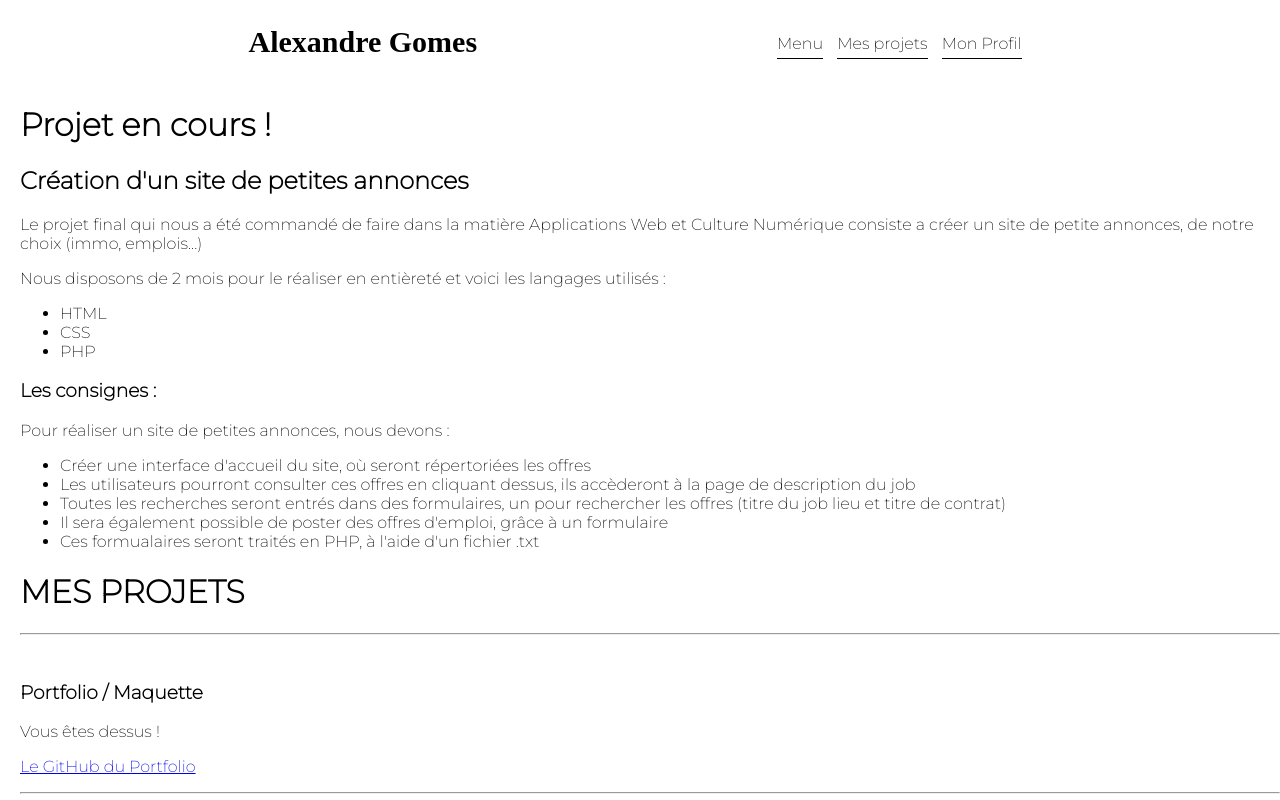
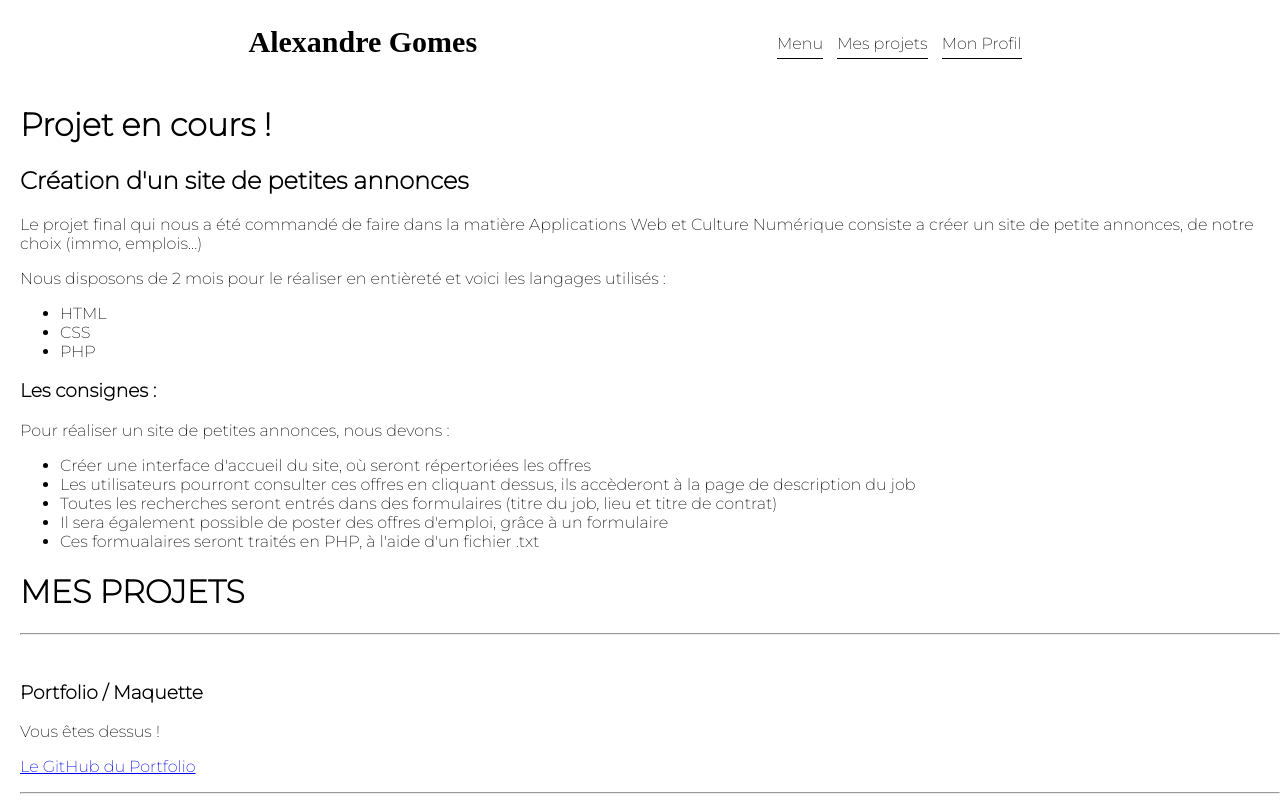
Before and after one commit to AlexandreGms17/portfolio, a plain HTML site: page projets.html in a window 1280 px wide. Shown: the top 800 px of the page. Drawn offline with Linux system fonts and the light colour scheme.

Commit message:
correction

```diff
--- a/projets.html
+++ b/projets.html
@@ -41,7 +41,7 @@
       <li> Les utilisateurs pourront consulter ces offres en cliquant dessus, ils accèderont à la page de description
         du job
       </li>
-      <li> Toutes les recherches seront entrés dans des formulaires, un pour rechercher les offres (titre du job lieu et titre de contrat)
+      <li> Toutes les recherches seront entrés dans des formulaires (titre du job, lieu et titre de contrat)
       </li>
       <li> Il sera également possible de poster des offres d'emploi, grâce à un formulaire</li>
       <li> Ces formualaires seront traités en PHP, à l'aide d'un fichier .txt</li>
@@ -60,8 +60,6 @@
 
       <h3> Timer en JS</h3>
       <p> <a href = "decompte2023.html" target="_blank">Combien de temps nous reste-il avant 2023 ? </a></p>
-      <!-- insérer le timer-->
-     <!-- <p> <a href =  < lien du github du timer > Portfolio Gomes Alexandre</a></p> -->
 
 <hr>
 
```
Also changed, not shown: profil.html (+1 -1 lines).
